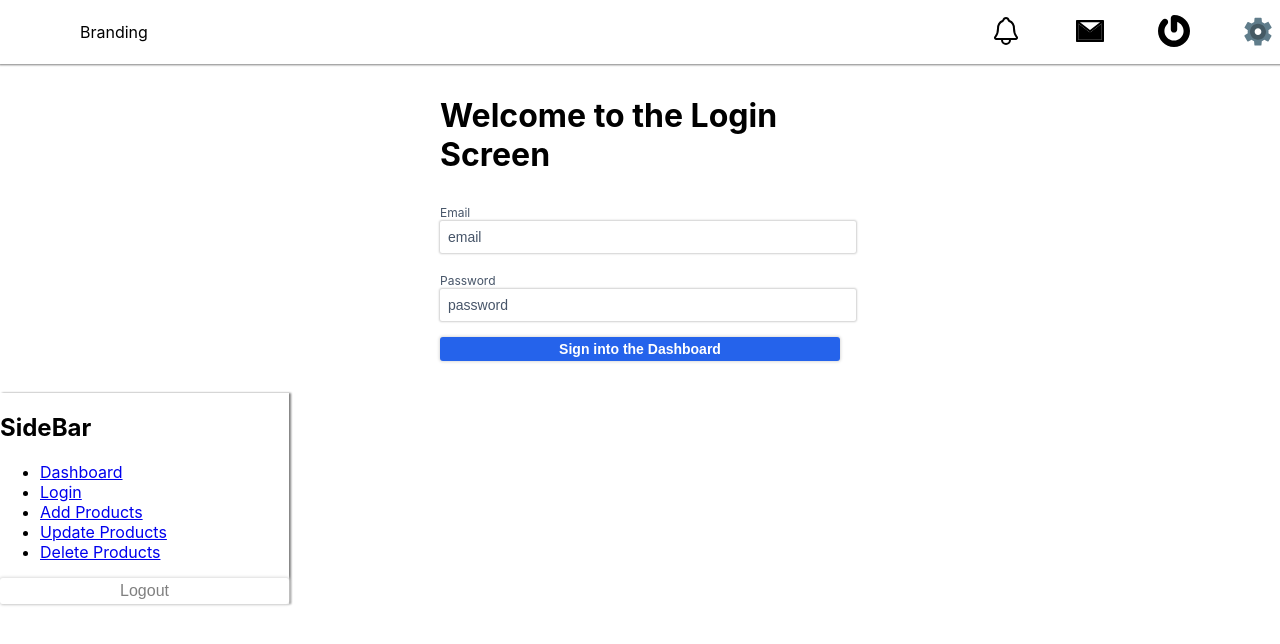
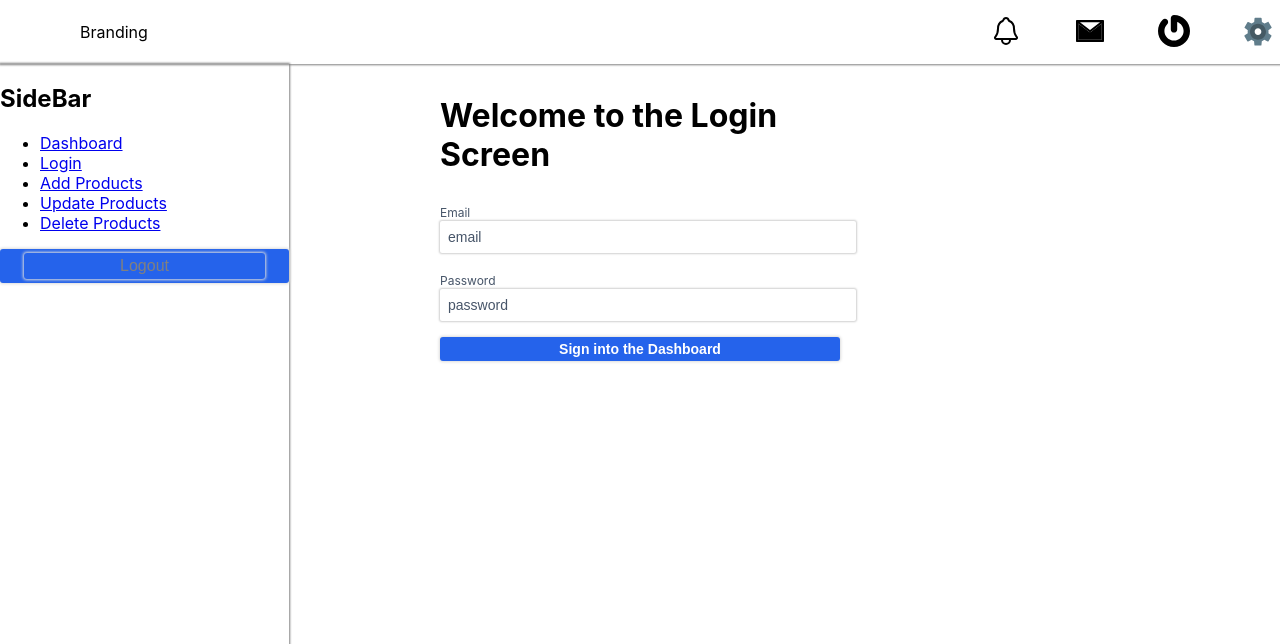
Before and after one commit to jcbince/reactappdash, a React (Create React App) app: page / in a window 1280 px wide. Shown: the top 644 px of the page. Built offline with nearby package versions, Linux system fonts and the light colour scheme; no server answers.

Commit message:
styling of the sidebar and replace button with buttons/ui

```diff
--- a/src/components/sidebar/Sidebar.js
+++ b/src/components/sidebar/Sidebar.js
@@ -5,7 +5,7 @@ import { auth } from 'libs/firebase'
 
 import { SidebarStyles } from './styles'
 
-import { Button } from 'ui/buttons'
+import { Button, SubmitButton } from 'ui/buttons'
 
 
 
@@ -30,9 +30,9 @@ const Sidebar = (props) => {
 			</nav>
 			</header>
 
-			<div className="content">
+			<SubmitButton>
 				<Button onClick={onLogoutRequest}>Logout</Button>
-			</div>
+			</SubmitButton>
 		</SidebarStyles>
   )
 }
--- a/src/components/sidebar/styles.js
+++ b/src/components/sidebar/styles.js
@@ -5,11 +5,16 @@ const SidebarStyles = styled.aside`
 	flex-direction:column;
 	box-shadow: 0 0 2px 1px grey;
 	width:289px;
-	height:auto;
-	box-shadow:2px 0 2px 0 grey;
+	position:absolute;
+	top:4rem;
+	left:0;
+	height:50rem;
 	padding:2rem:
+	margin:1rem;
 
 
 `;
 
+
+
 export { SidebarStyles }
```
Also changed, not shown: src/pages/dashboard/styles.js (added, +7 -0 lines).
